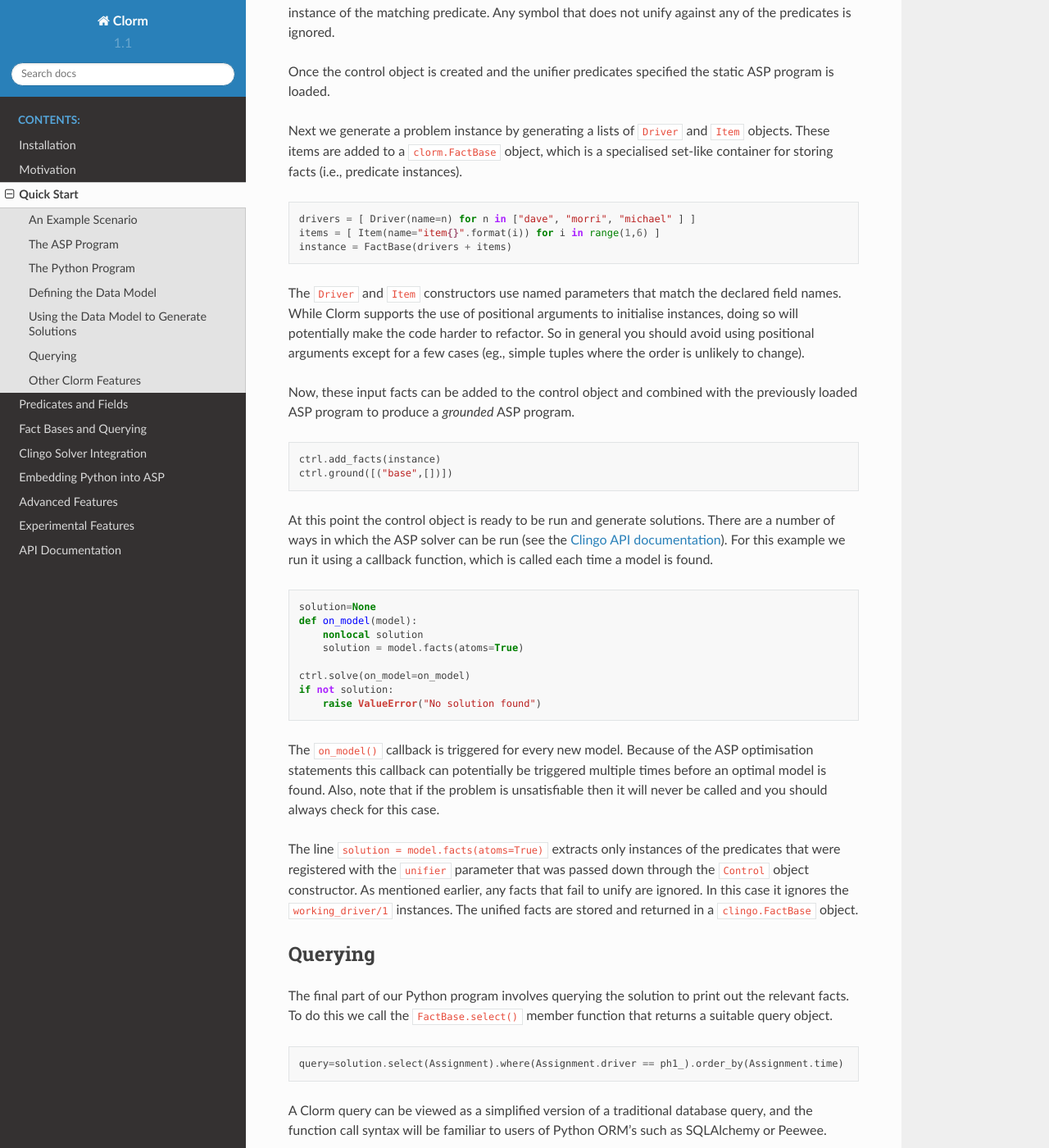
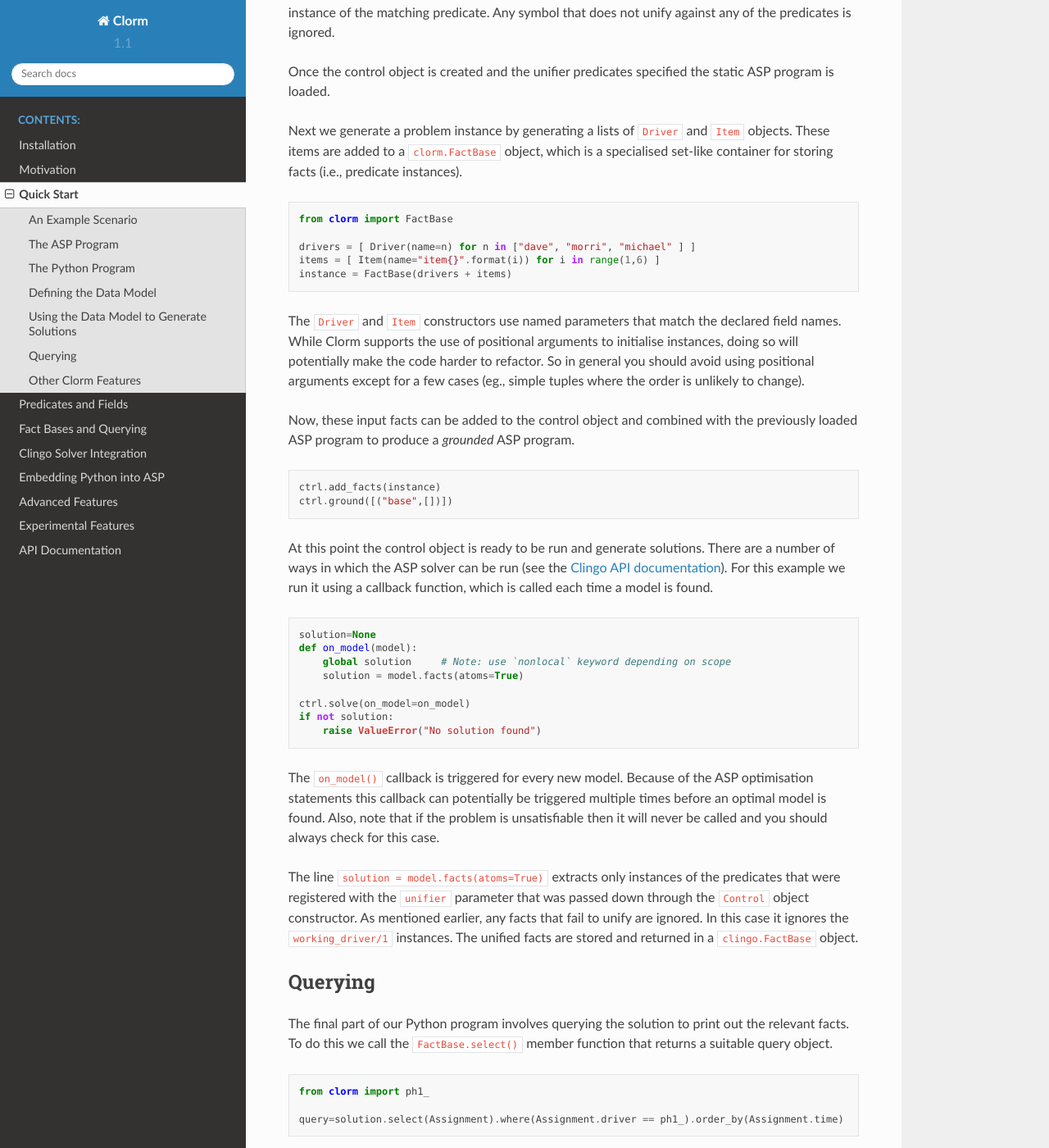
Before and after one commit to potassco/clorm, a Sphinx documentation site: the page built from docs/clorm/quickstart.rst, in a window 1280 px wide and 1400 px high, scrolled down 3295 px. Shown: the whole window at 82% size. Built offline with Sphinx 7.4.7 and the Read the Docs theme 2.0.0, drawn with Linux system fonts in a browser that asks for light colours; some of the changed text lies outside the part shown.

Commit message:
Updated quickstart documentation to fix bugs and make clearer
See issue: https://github.com/potassco/clorm/issues/35

```diff
--- a/docs/clorm/quickstart.rst
+++ b/docs/clorm/quickstart.rst
@@ -174,6 +174,8 @@ Next we generate a problem instance by generating a lists of ``Driver`` and
 a specialised set-like container for storing facts (i.e., predicate instances).
 
 .. code-block:: python
+
+    from clorm import FactBase
 
     drivers = [ Driver(name=n) for n in ["dave", "morri", "michael" ] ]
     items = [ Item(name="item{}".format(i)) for i in range(1,6) ]
@@ -204,7 +206,7 @@ is found.
 
     solution=None
     def on_model(model):
-        nonlocal solution
+        global solution     # Note: use `nonlocal` keyword depending on scope
         solution = model.facts(atoms=True)
 
     ctrl.solve(on_model=on_model)
@@ -232,6 +234,8 @@ the relevant facts. To do this we call the ``FactBase.select()`` member function
 that returns a suitable query object.
 
 .. code-block:: python
+
+    from clorm import ph1_
 
     query=solution.select(Assignment).where(Assignment.driver == ph1_).order_by(Assignment.time)
 
```
Also changed, not shown: other parts of docs/clorm/quickstart.rst (+2 -2 lines), README.rst (+6 -2 lines).
